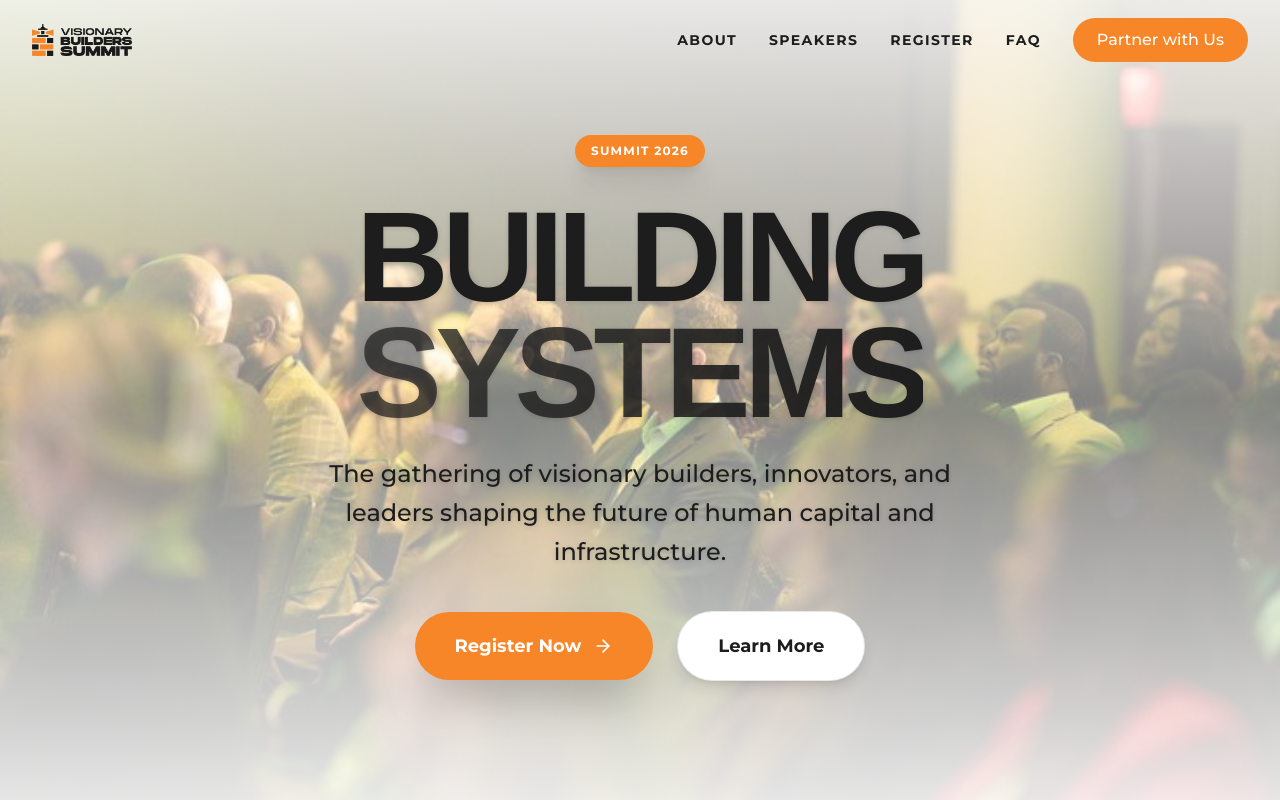
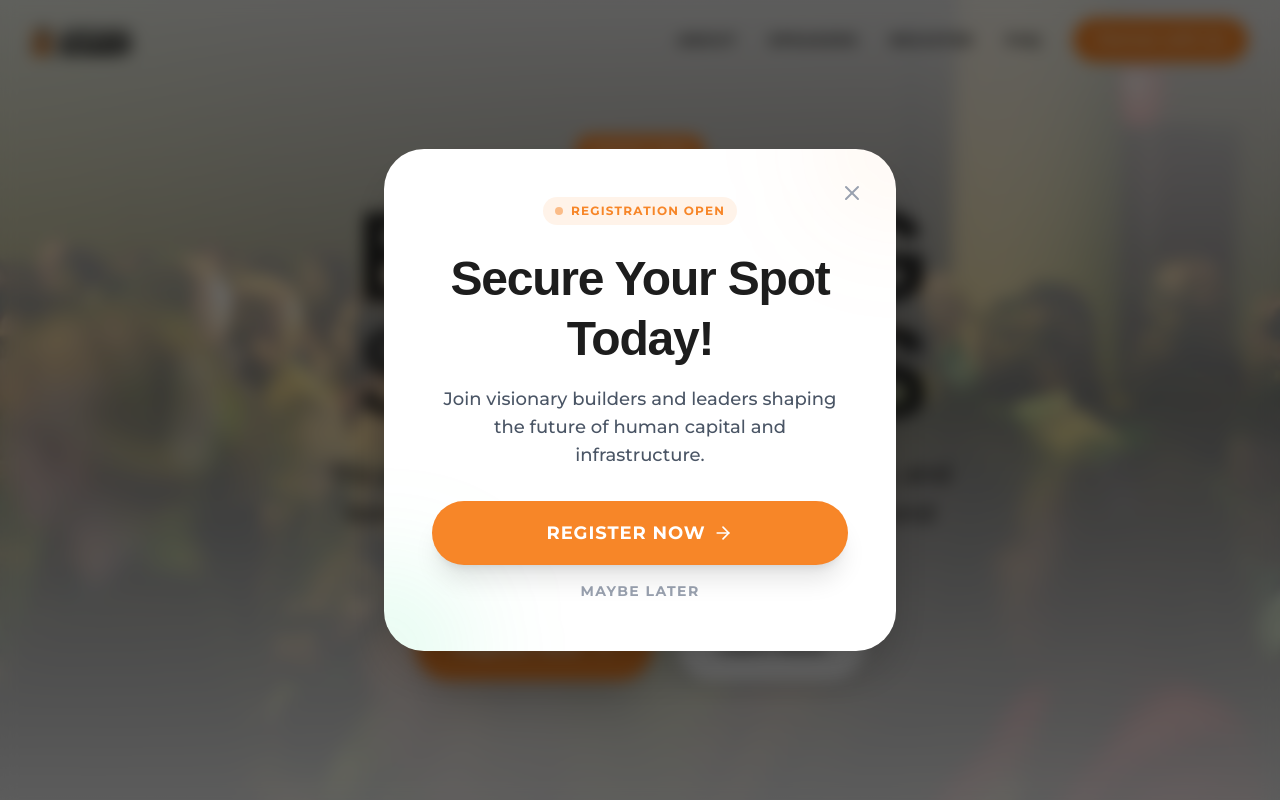
Before and after one commit to KuchiMercy/builders-summit, a React (Vite) app: page / in a window 1280 px wide. Shown: the top 800 px of the page. Built offline with nearby package versions, Linux system fonts and the light colour scheme; a web font is replaced by a local one.

Commit message:
feat: implement registration popup and integrate into home page

```diff
--- /dev/null
+++ b/src/components/layout/RegistrationPopup.tsx
@@ -0,0 +1,92 @@
+import { useState, useEffect } from "react";
+import { ArrowRight, X } from "lucide-react";
+
+const RegistrationPopup = () => {
+    const [isOpen, setIsOpen] = useState(false);
+
+    useEffect(() => {
+        // Check if the popup has been shown this session
+        const hasSeenPopup = sessionStorage.getItem("hasSeenRegistrationPopup");
+
+        if (!hasSeenPopup) {
+            // Show popup after 2 seconds
+            const timer = setTimeout(() => {
+                setIsOpen(true);
+            }, 2000);
+
+            return () => clearTimeout(timer);
+        }
+    }, []);
+
+    const closePopup = () => {
+        setIsOpen(false);
+        sessionStorage.setItem("hasSeenRegistrationPopup", "true");
+    };
+
+    const handleRegisterClick = () => {
+        closePopup();
+        // Small delay to let the modal close animation start before scrolling
+        setTimeout(() => {
+            document.getElementById("register")?.scrollIntoView({ behavior: "smooth" });
+        }, 100);
+    };
+
+    if (!isOpen) return null;
+
+    return (
+        <div className="fixed inset-0 z-[100] flex items-center justify-center p-4 bg-black/60 backdrop-blur-sm animate-in fade-in duration-300">
+            {/* Backdrop click dismiss */}
+            <div className="absolute inset-0" onClick={closePopup}></div>
+
+            {/* Dialog content */}
+            <div className="relative bg-white w-full max-w-lg rounded-[2.5rem] p-8 md:p-12 shadow-2xl overflow-hidden animate-in zoom-in-95 duration-500">
+                {/* Decorative Background Element */}
+                <div className="absolute top-0 right-0 w-32 h-32 bg-primary/10 rounded-full blur-3xl -mr-16 -mt-16"></div>
+                <div className="absolute bottom-0 left-0 w-32 h-32 bg-green-400/20 rounded-full blur-3xl -ml-16 -mb-16"></div>
+
+                {/* Close button */}
+                <button
+                    onClick={closePopup}
+                    className="absolute top-6 right-6 p-2 text-gray-400 hover:text-dark hover:bg-gray-100 rounded-full transition-colors z-10"
+                    aria-label="Close dialog"
+                >
+                    <X size={24} />
+                </button>
+
+                <div className="relative z-10 text-center">
+                    <div className="inline-flex items-center gap-2 px-3 py-1.5 rounded-full bg-primary/10 text-primary mb-6">
+                        <span className="w-2 h-2 bg-primary rounded-full animate-pulse"></span>
+                        <span className="text-xs font-bold tracking-widest uppercase">
+                            Registration Open
+                        </span>
+                    </div>
+
+                    <h2 className="text-3xl md:text-5xl font-black text-dark mb-4 tracking-tight leading-tight">
+                        Secure Your Spot Today!
+                    </h2>
+
+                    <p className="text-gray-600 font-medium mb-8 text-lg">
+                        Join visionary builders and leaders shaping the future of human capital and infrastructure.
+                    </p>
+
+                    <button
+                        onClick={handleRegisterClick}
+                        className="w-full py-4 bg-primary text-white rounded-full font-bold text-lg hover:opacity-90 transition-all transform hover:scale-[1.02] active:scale-[0.98] flex items-center justify-center gap-2 shadow-xl hover:shadow-primary/30 relative overflow-hidden group border-2 border-primary/50"
+                    >
+                        <span className="z-10 tracking-wider uppercase">Register Now</span>
+                        <ArrowRight size={20} className="z-10 group-hover:translate-x-1 transition-transform" />
+                    </button>
+
+                    <button
+                        onClick={closePopup}
+                        className="mt-4 text-sm font-bold text-gray-400 hover:text-dark uppercase tracking-widest transition-colors"
+                    >
+                        Maybe Later
+                    </button>
+                </div>
+            </div>
+        </div>
+    );
+};
+
+export default RegistrationPopup;
--- a/src/components/sections/Hero.tsx
+++ b/src/components/sections/Hero.tsx
@@ -50,8 +50,8 @@ const Hero = () => {
             <ArrowRight size={20} />
           </button>
           <button
-             onClick={() => document.getElementById('about')?.scrollIntoView({ behavior: 'smooth'})}
-             className="w-full sm:w-auto px-10 py-5 bg-white text-dark border border-dark/10 rounded-full font-bold text-lg hover:bg-primary/5 transition-all shadow-lg hover:shadow-xl"
+            onClick={() => document.getElementById('about')?.scrollIntoView({ behavior: 'smooth' })}
+            className="w-full sm:w-auto px-10 py-5 bg-white text-dark border border-dark/10 rounded-full font-bold text-lg hover:bg-primary/5 transition-all shadow-lg hover:shadow-xl"
           >
             Learn More
           </button>
--- a/src/pages/Home.tsx
+++ b/src/pages/Home.tsx
@@ -1,5 +1,6 @@
 import Navbar from "../components/layout/Navbar";
 import Footer from "../components/layout/Footer";
+import RegistrationPopup from "../components/layout/RegistrationPopup";
 import Hero from "../components/sections/Hero";
 import EventDetails from "../components/sections/EventDetails";
 import WhatToExpect from "../components/sections/WhatToExpect";
@@ -17,6 +18,7 @@ const Home = () => {
   return (
     <div className="min-h-screen bg-white text-black selection:bg-blue-100">
       <Navbar />
+      <RegistrationPopup />
       <main>
         <Hero />
         <EventDetails />
```
